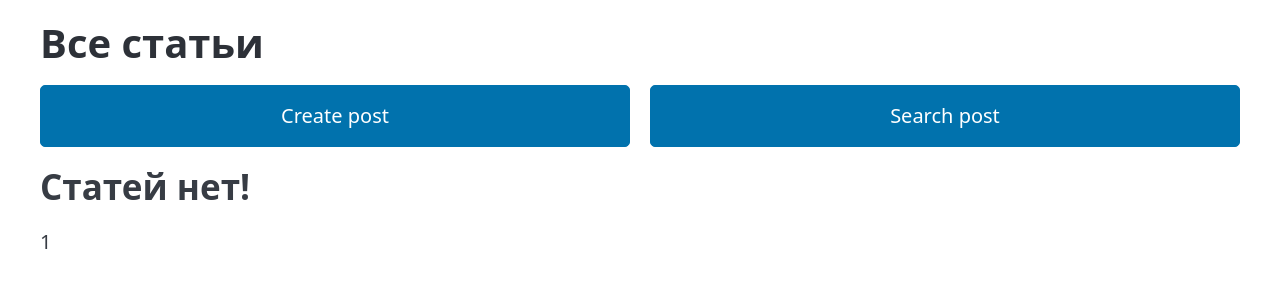
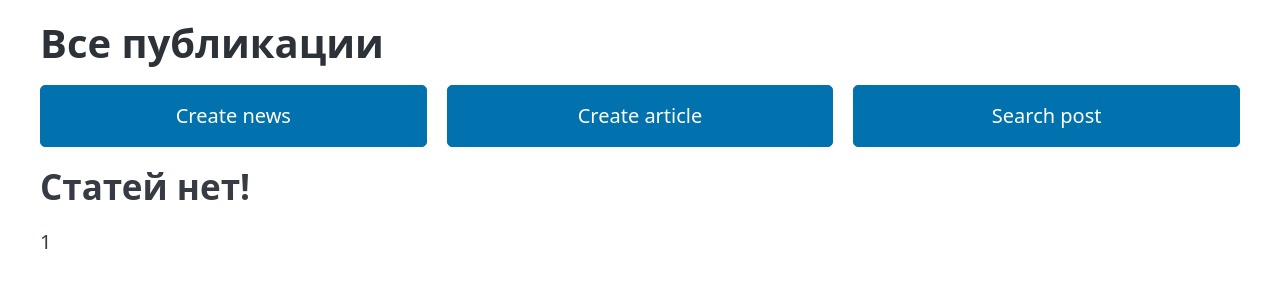
Before and after one commit to Anush-Kas/news_portal_02, a Django app: page / in a window 1280 px wide. Shown: the part 119-419 px from the top of the page. Run offline with Django 5.2, Linux system fonts and the light colour scheme; the visitor is signed in with stand-in values (Sample User, id 1); data that the repository does not hold is empty; parts of the project's set-up code (start-up, migrations or seed data) failed here and were passed over; some libraries are stand-ins or nearby versions.

Commit message:
Обновила разделение страниц на статьи и новости в urls

```diff
--- a/posts/forms.py
+++ b/posts/forms.py
@@ -9,7 +9,7 @@ class PostForm(forms.ModelForm):
 
     class Meta:
         model = Post
-        fields = ['kind', 'title', 'text', 'category']
+        fields = ['title', 'text', 'category']
 
     def clean(self):
         cleaned_data = super().clean()
--- a/posts/urls.py
+++ b/posts/urls.py
@@ -1,17 +1,30 @@
 from django.urls import path
 from django.views.decorators.cache import cache_page
 
-from .views import (PostCreate, PostDelete, PostDetail, PostList, PostSearch,
-                    PostUpdate, subscriptions)
+from .views import (NewsCreate, ArticleCreate,
+                    NewsDelete, ArticleDelete,
+                    NewsDetail, ArticleDetail,
+                    PostList, PostSearch,
+                    NewsUpdate, ArticleUpdate,
+                    subscriptions)
 
 app_name = 'posts'
 
 urlpatterns = [
     path('', cache_page(60*5)(PostList.as_view()), name='posts_list'),
     path('posts/search/', PostSearch.as_view(), name='posts_search'),
-    path('post/<pk>', cache_page(60*5)(PostDetail.as_view()), name='post_detail'),
-    path('create/', PostCreate.as_view(), name='post_create'),
-    path('post/<int:pk>/update/', PostUpdate.as_view(), name='post_update'),
-    path('post/<int:pk>/delete/', PostDelete.as_view(), name='post_delete'),
+
+    path('news/<pk>', cache_page(60*5)(NewsDetail.as_view()), name='news_detail'),
+    path('articles/<pk>', cache_page(60*5)(ArticleDetail.as_view()), name='article_detail'),
+
+    path('news/create/', NewsCreate.as_view(), name='news_create'),
+    path('articles/create/', ArticleCreate.as_view(), name='article_create'),
+
+    path('news/<int:pk>/update/', NewsUpdate.as_view(), name='news_update'),
+    path('articles/<int:pk>/update/', ArticleUpdate.as_view(), name='article_update'),
+
+    path('news/<int:pk>/delete/', NewsDelete.as_view(), name='news_delete'),
+    path('article/<int:pk>/delete/', ArticleDelete.as_view(), name='article_delete'),
+
     path('subscriptions/', subscriptions, name='subscriptions'),
 ]
--- a/posts/views.py
+++ b/posts/views.py
@@ -49,26 +49,21 @@ class PostSearch(ListView):
         return context
 
 
-class PostDetail(DetailView):
+class NewsDetail(DetailView):
     model = Post
     template_name = 'posts/post_detail.html'
     context_object_name = 'post'
-    queryset = Post.objects.all()
+    queryset = Post.objects.filter(kind='NW')
 
-    def get_object(self, *args, **kwargs):  # переопределяем метод получения объекта, как ни странно
-        obj = cache.get(f'post-{self.kwargs["pk"]}',
-                        None)
-        # кэш очень похож на словарь, и метод get действует так же.
-        # Он забирает значение по ключу, если его нет, то забирает None.
-
-        # если объекта нет в кэше, то получаем его и записываем в кэш
+    def get_object(self, *args, **kwargs):
+        obj = cache.get(f'post-{self.kwargs["pk"]}', None)
         if not obj:
             obj = super().get_object(queryset=self.queryset)
             cache.set(f'post-{self.kwargs["pk"]}', obj)
         return obj
 
 
-class PostCreate(PermissionRequiredMixin, CreateView):
+class NewsCreate(PermissionRequiredMixin, CreateView):
     permission_required = ('posts.add_post',)
     form_class = PostForm
     model = Post
@@ -76,22 +71,62 @@ class PostCreate(PermissionRequiredMixin, CreateView):
 
     def form_valid(self, form):
         form.instance.author = self.request.user
+        form.instance.kind = 'NW'
         return super().form_valid(form)
 
 
-class PostUpdate(PermissionRequiredMixin, UpdateView):
+class NewsUpdate(PermissionRequiredMixin, UpdateView):
     permission_required = ('posts.change_post',)
+    form_class = PostForm
+    queryset = Post.objects.filter(kind='NW')
+    template_name = 'posts/post_edit.html'
+
+
+class NewsDelete(PermissionRequiredMixin, DeleteView):
+    permission_required = ('posts.delete_post',)
+    queryset = Post.objects.filter(kind='NW')
+    template_name = 'posts/post_delete.html'
+    success_url = reverse_lazy('posts:posts_list')
+
+
+class ArticleDetail(DetailView):
+    model = Post
+    template_name = 'posts/post_detail.html'
+    context_object_name = 'post'
+    queryset = Post.objects.filter(kind='AR')
+
+    def get_object(self, *args, **kwargs):
+        obj = cache.get(f'post-{self.kwargs["pk"]}', None)
+        if not obj:
+            obj = super().get_object(queryset=self.queryset)
+            cache.set(f'post-{self.kwargs["pk"]}', obj)
+        return obj
+
+
+class ArticleCreate(PermissionRequiredMixin, CreateView):
+    permission_required = ('posts.add_post',)
     form_class = PostForm
     model = Post
     template_name = 'posts/post_edit.html'
 
+    def form_valid(self, form):
+        form.instance.author = self.request.user
+        form.instance.kind = 'AR'
+        return super().form_valid(form)
 
-class PostDelete(PermissionRequiredMixin, DeleteView):
+
+class ArticleUpdate(PermissionRequiredMixin, UpdateView):
+    permission_required = ('posts.change_post',)
+    form_class = PostForm
+    queryset = Post.objects.filter(kind='AR')
+    template_name = 'posts/post_edit.html'
+
+
+class ArticleDelete(PermissionRequiredMixin, DeleteView):
     permission_required = ('posts.delete_post',)
-    model = Post
+    queryset = Post.objects.filter(kind='AR')
     template_name = 'posts/post_delete.html'
     success_url = reverse_lazy('posts:posts_list')
-
 
 @login_required
 @csrf_protect
--- a/templates/posts/post_edit.html
+++ b/templates/posts/post_edit.html
@@ -1,7 +1,11 @@
 {% extends 'layouts/default.html' %}
 
 {% block content %}
-<h1>Статья</h1>
+{% if request.path == '/news/create/' %}
+    <h1>Новость</h1>
+{% elif request.path == '/articles/create/' %}
+    <h1>Статья</h1>
+{% endif %}
 <hr>
 <form action='' method='post'>
     {% csrf_token %}
--- a/templates/posts/posts_list.html
+++ b/templates/posts/posts_list.html
@@ -6,10 +6,11 @@
 {% endblock title %}
 
 {% block content %}
-    <h1>Все статьи</h1>
+    <h1>Все публикации</h1>
     <section class="grid">
         {% if perms.posts.add_post %}
-        <a href="{% url 'posts:post_create' %}" role="button">Create post</a>
+        <a href="{% url 'posts:news_create' %}" role="button">Create news</a>
+        <a href="{% url 'posts:article_create' %}" role="button">Create article</a>
         {% endif %}
         <a href="{% url 'posts:posts_search' %}" role="button">Search post</a>
     </section>
@@ -17,7 +18,11 @@
         {% for post in posts %}
             <article>
                 <header>
-                    <a href="{% url 'posts:post_detail'  post.id %}"><h2>{{post.title}}</h2></a>
+                    {% if post.kind == "AR" %}
+                        <a href="{% url 'posts:article_detail'  post.id %}"><h2>{{post.title}}</h2></a>
+                    {% elif post.kind == "NW" %}
+                        <a href="{% url 'posts:news_detail'  post.id %}"><h2>{{post.title}}</h2></a>
+                    {% endif %}
                 </header>
                 <p>{{post.text|truncatechars:25}}</p>
                 <footer>
```
Also changed, not shown: templates/posts/post_detail.html (+7 -2 lines), templates/posts/posts_search.html (+7 -3 lines), 9 other files.
